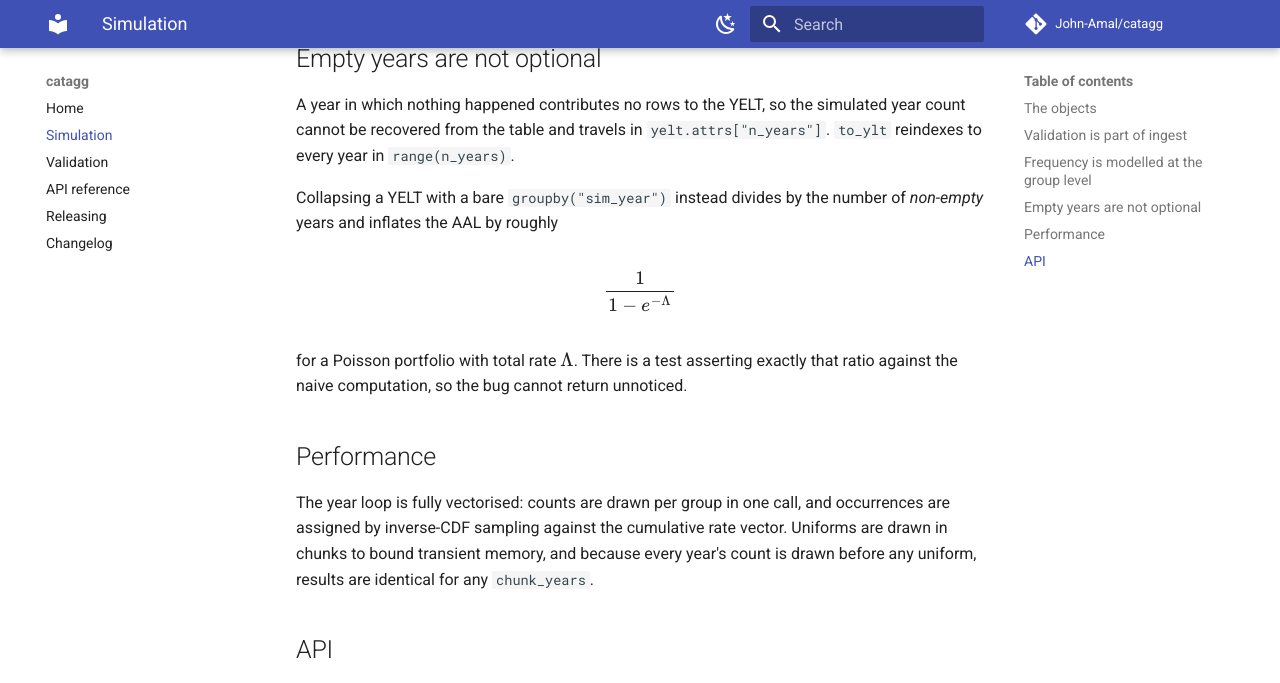
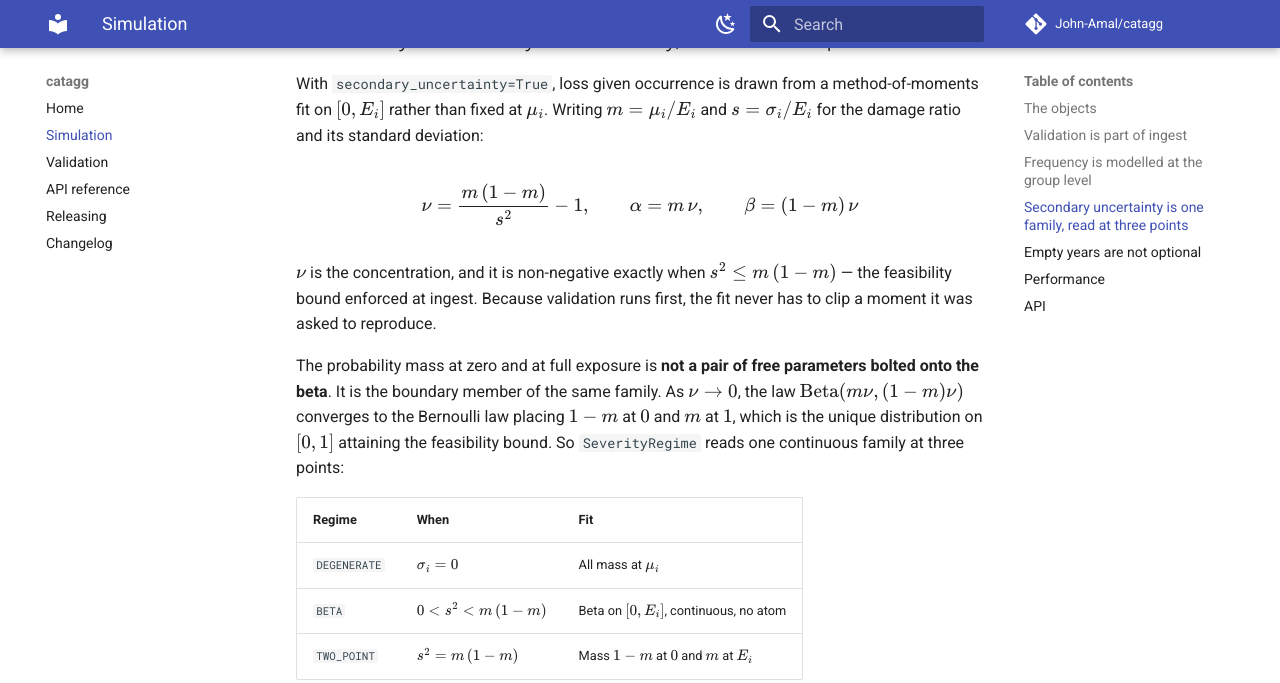
Before and after one commit to John-Amal/catagg, an MkDocs documentation site: the page built from docs/simulation.md, in a window 1280 px wide and 1400 px high, scrolled down 1711 px. Shown: the top 683 px of the window. Built offline with MkDocs 1.6.1 and Material for MkDocs 9.7.7, drawn with Linux system fonts in a browser that asks for light colours; comment, search, counter and statistics services are not loaded; some of the changed text lies outside the part shown; grey boxes are pictures that could not be loaded.

Commit message:
docs(severity): document the three regimes; correct README
README said 'with probability mass at zero and at full exposure'
without qualification. Corrected to match what the fit does.

```diff
--- a/docs/simulation.md
+++ b/docs/simulation.md
@@ -64,6 +62,64 @@ The Poisson case needs no special handling: multinomial thinning of a Poisson
 total yields exactly independent $\text{Poisson}(\lambda_i)$ per-event counts, so
 one code path serves both models.
 
+## Secondary uncertainty is one family, read at three points
+
+With `secondary_uncertainty=True`, loss given occurrence is drawn from a
+method-of-moments fit on $[0, E_i]$ rather than fixed at $\mu_i$. Writing
+$m = \mu_i / E_i$ and $s = \sigma_i / E_i$ for the damage ratio and its
+standard deviation:
+
+$$\nu = \frac{m\,(1 - m)}{s^2} - 1, \qquad \alpha = m\,\nu, \qquad \beta = (1 - m)\,\nu$$
+
+$\nu$ is the concentration, and it is non-negative exactly when
+$s^2 \le m\,(1 - m)$ — the feasibility bound enforced at ingest. Because
+validation runs first, the fit never has to clip a moment it was asked to
+reproduce.
+
+The probability mass at zero and at full exposure is **not a pair of free
+parameters bolted onto the beta**. It is the boundary member of the same
+family. As $\nu \to 0$, the law $\text{Beta}(m\nu, (1-m)\nu)$ converges to the
+Bernoulli law placing $1 - m$ at $0$ and $m$ at $1$, which is the unique
+distribution on $[0, 1]$ attaining the feasibility bound. So `SeverityRegime`
+reads one continuous family at three points:
+
+| Regime | When | Fit |
+|---|---|---|
+| `DEGENERATE` | $\sigma_i = 0$ | All mass at $\mu_i$ |
+| `BETA` | $0 < s^2 < m\,(1-m)$ | Beta on $[0, E_i]$, continuous, no atom |
+| `TWO_POINT` | $s^2 = m\,(1-m)$ | Mass $1 - m$ at $0$ and $m$ at $E_i$ |
+
+This is a deliberate choice and worth stating plainly. A beta *plus* a free
+mass at each endpoint is the more familiar picture of secondary uncertainty,
+and it is what a location-level damage distribution really looks like. But an
+ELT row carries two moments, and two moments cannot determine four parameters.
+Any interior mass would come from a convention invented here rather than from
+the data, and it would propagate silently into every tail metric downstream.
+The two-parameter fit is exactly determined, reproduces both moments to machine
+precision in every regime, and still puts real mass on the endpoints wherever
+the moments demand it. Free endpoint masses belong with a richer input schema,
+not with this one.
+
+Two numerical points fall out of this, and both are tested.
+
+A row sitting exactly on the feasibility bound computes $\nu$ as a few
+multiples of machine epsilon, **of either sign**. Testing $\nu > 0$ would
+therefore label identical rows differently on the last bit, and a fit labelled
+`BETA` reports no endpoint mass for a distribution that in practice produces
+nothing else. The regime boundary is instead tested against the same relative
+slack `validate_elt` allows on the bound, so the two cannot drift apart.
+
+A `std_loss` that is positive but vanishing against `exposure_value` underflows
+the scaled variance and sends $\nu$ to infinity. That is a `DEGENERATE` fit, not
+a `TWO_POINT` one: routing it to the endpoints would replace a variance of
+nearly zero with the largest the support allows.
+
+The AAL is unchanged by the flag, since the severity mean is $\mu_i$ either way.
+What changes is everything above the first moment: the variance of the annual
+aggregate loss gains $\sum_i \lambda_i \sigma_i^2$, and
+`analytic_annual_loss_variance(..., secondary_uncertainty=True)` is the closed
+form the simulation is checked against.
+
 ## Empty years are not optional
 
 A year in which nothing happened contributes no rows to the YELT, so the
@@ -96,6 +152,8 @@ every year's count is drawn before any uniform, results are identical for any
 
 ::: catagg.frequency.models
 
+::: catagg.severity.beta
+
 ::: catagg.simulate.engine
     options:
       members: [simulate, to_ylt]
```
Also changed, not shown: other parts of docs/simulation.md (+2 -4 lines), CHANGELOG.md (+15 -0 lines), README.md (+1 -1 lines), docs/validation.md (+7 -1 lines).
